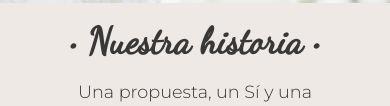
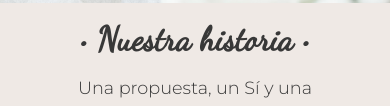
Before and after one commit to ZuritaGustavo/Boda-Caro-y-Lucas, a plain HTML site: page index.html in a window 390 px wide. Shown: the part 841-947 px from the top of the page. Drawn offline with nearby package versions, Linux system fonts and the light colour scheme.

Commit message:
ajuste en font-size h2

```diff
--- a/styles.css
+++ b/styles.css
@@ -261,7 +261,7 @@ footer {
     }
 
     h2 {
-        font-size: calc(1.5rem + 3.3vw);
+        font-size: calc(1.3rem + 3.3vw);
     }
 
     h4 {
```
